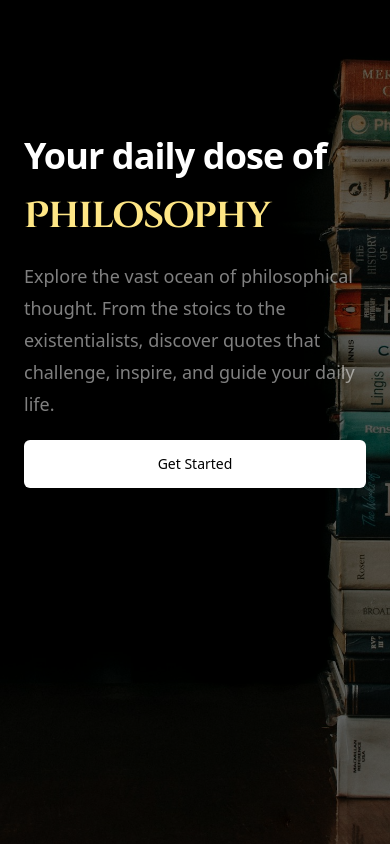
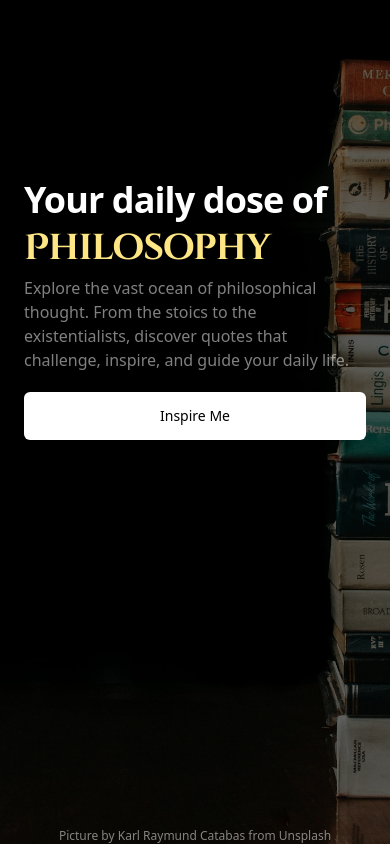
Before and after one commit to Timolino28/philosophy-website, a Next.js app: page / in a window 390 px wide. Built offline with nearby package versions, Linux system fonts and the light colour scheme.

Commit message:
adjustments in ui for several  components as well as responsive design

```diff
--- a/app/authors/page.tsx
+++ b/app/authors/page.tsx
@@ -29,7 +29,7 @@ export default async function AuthorsPage(props: PageProps) {
             <div className="grid grid-cols-1 md:grid-cols-4 gap-6 min-h-[500px]">
                 {/* Sidebar Column */}
                 <aside className={cn(
-                    "col-span-1 bg-neutral-800 rounded-xl h-fit max-h-[80vh] flex-col overflow-hidden",
+                    "col-span-1 mt-10 md:mt-0 bg-neutral-800 rounded-xl h-fit max-h-[80vh] flex-col overflow-hidden",
                     selectedAuthor ? "hidden md:flex" : "flex"
                 )}>
                     <div className="overflow-y-auto custom-scrollbar p-4 w-full">
--- a/app/page.tsx
+++ b/app/page.tsx
@@ -10,22 +10,24 @@ export default function Home() {
 
       <div className="relative mx-auto max-w-7xl px-6 pb-24 pt-10 sm:pb-32 lg:flex lg:px-8 lg:py-40">
         <div className="mx-auto max-w-2xl lg:mx-0 lg:max-w-xl lg:flex-shrink-0 lg:pt-8">
-          <div className="mt-24 sm:mt-32 lg:mt-16">
+          <div className="mt-35 sm:mt-32 lg:mt-16">
           </div>
           <h1 className="mt-10 text-4xl font-bold tracking-tight text-white sm:text-6xl">
-            Your daily dose of <br /> <span className="block mt-5 text-amber-200 font-decoration">Philosophy</span>
+            Your daily dose of <br /> <span className="block md:mt-5 mt-2 text-amber-200 font-decoration">Philosophy</span>
           </h1>
-          <p className="mt-6 text-lg leading-8 text-white/50 font-sans">
+          <p className="md:mt-6 mt-2 md:text-lg md:leading-8 text-white/50 font-sans">
             Explore the vast ocean of philosophical thought. From the stoics to the existentialists, discover quotes that challenge, inspire, and guide your daily life.
           </p>
           <Link href="/single-quote">
-            <Button className="bg-white w-full py-6 cursor-pointer mt-5">Get Started</Button>
+            <Button className="bg-white w-full py-6 cursor-pointer mt-5">Inspire Me</Button>
           </Link>
         </div>
+      </div>
+      <div className="absolute bottom-0 left-0 w-full" aria-hidden="true">
+        <p className="text-white/50 text-center text-xs">
+          Picture by <a href="https://unsplash.com/de/@karlcatabas?utm_source=unsplash&utm_medium=referral&utm_content=creditCopyText">Karl Raymund Catabas</a> from <a href="https://unsplash.com/de/fotos/ein-stapel-bucher-auf-einem-holztisch-6yFGUCyLgMI?utm_source=unsplash&utm_medium=referral&utm_content=creditCopyText">Unsplash</a>
+        </p>
       </div>
     </div>
   );
 }
-
-{/* Resource picture: Foto von <a href="https://unsplash.com/de/@karlcatabas?utm_source=unsplash&utm_medium=referral&utm_content=creditCopyText">Karl Raymund Catabas</a> auf <a href="https://unsplash.com/de/fotos/ein-stapel-bucher-auf-einem-holztisch-6yFGUCyLgMI?utm_source=unsplash&utm_medium=referral&utm_content=creditCopyText">Unsplash</a>
-       */}
--- a/app/single-quote/page.tsx
+++ b/app/single-quote/page.tsx
@@ -8,12 +8,14 @@ export default async function SingleQuotePage() {
         <div className="relative isolate overflow-hidden bg-[url('/quote-bg.jpg')] bg-cover bg-center min-h-screen">
             {/* 2) Dark overlay layer (filter) */}
             <div className="absolute inset-0 bg-black/60" aria-hidden="true" />
-            <div className="relative w-full max-w-4xl px-4 md:mt-50 mt-30 mb-10 mx-auto">
+            <div className="relative w-full max-w-4xl px-4 md:mt-50 mt-40 mb-10 mx-auto">
                 <QuoteViewer quotes={quotes} />
+            </div>
+            <div className="absolute bottom-0 left-0 w-full" aria-hidden="true">
+                <p className="text-white/50 text-center text-xs">
+                    Picture by <a href="https://unsplash.com/de/@giamboscaro?utm_source=unsplash&utm_medium=referral&utm_content=creditCopyText">Giammarco Boscaro</a> from <a href="https://unsplash.com/de/fotos/book-lot-on-black-wooden-shelf-zeH-ljawHtg?utm_source=unsplash&utm_medium=referral&utm_content=creditCopyText">Unsplash</a>
+                </p>
             </div>
         </div>
     )
 }
-
-{/* Foto von: Foto von <a href="https://unsplash.com/de/@giamboscaro?utm_source=unsplash&utm_medium=referral&utm_content=creditCopyText">Giammarco Boscaro</a> auf <a href="https://unsplash.com/de/fotos/book-lot-on-black-wooden-shelf-zeH-ljawHtg?utm_source=unsplash&utm_medium=referral&utm_content=creditCopyText">Unsplash</a>
-       */}
--- a/components/shadcn-studio/blocks/navbar-component-01/navbar-component-01.tsx
+++ b/components/shadcn-studio/blocks/navbar-component-01/navbar-component-01.tsx
@@ -48,7 +48,7 @@ const Navbar = ({ navigationData }: { navigationData: NavigationItem }) => {
                 <span className='sr-only'>Menu</span>
               </Button>
             </DropdownMenuTrigger>
-            <DropdownMenuContent className='w-56' align='end'>
+            <DropdownMenuContent className='w-56 bg-white' align='end'>
               <DropdownMenuGroup>
                 {navigationData.map((item, index) => (
                   <DropdownMenuItem key={index}>
```
